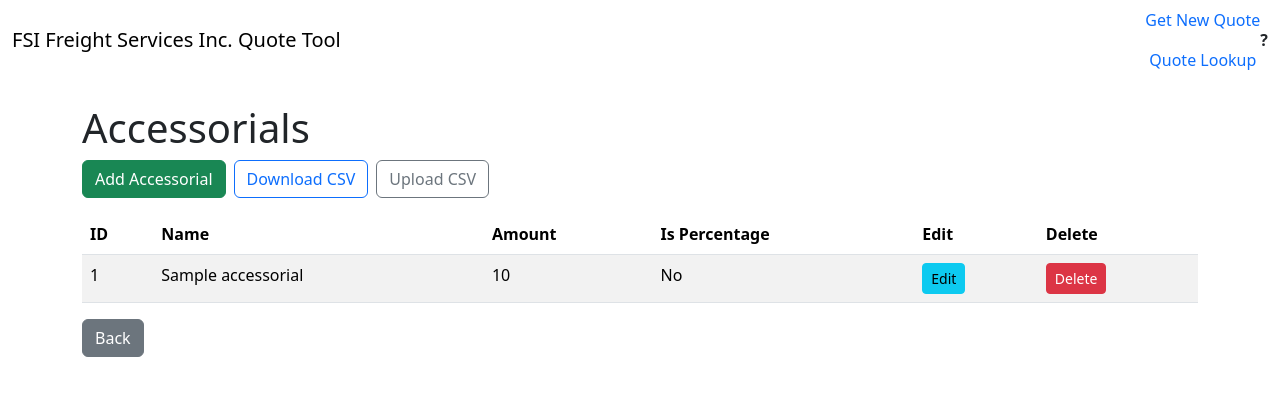
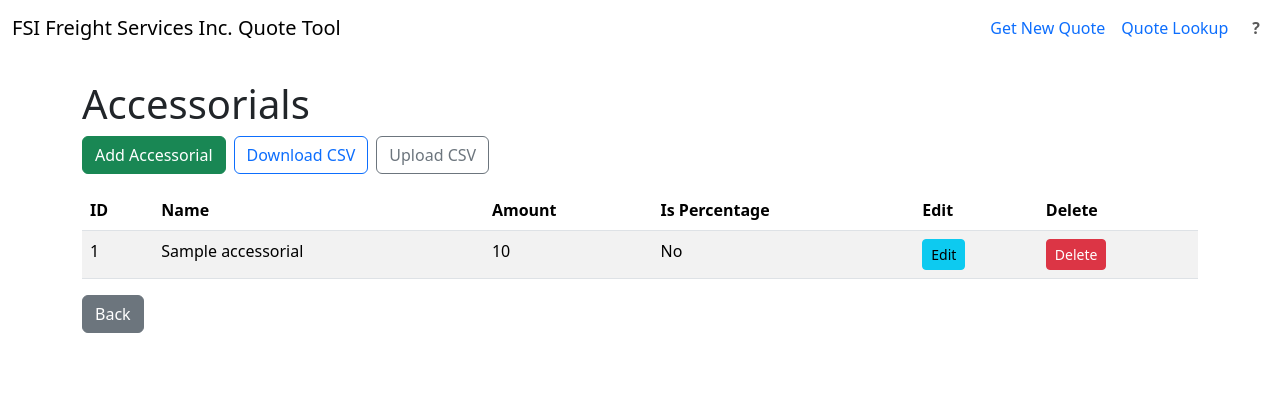
Before and after one commit to kdnye/QUOTES, a Python web app: template templates/admin_accessorials.html in a window 1280 px wide. Shown: the top 396 px of the page. Run offline with Jinja, Linux system fonts and the light colour scheme; the template is opened without the code that fills it: most values are stand-ins (such as "Sample title", 1, 10 or a date in 2020).

Commit message:
Refactor navigation bar in base.html

```diff
--- a/templates/base.html
+++ b/templates/base.html
@@ -22,6 +22,7 @@
         <span class="fsi-brand__app">Quote Tool</span>
       </span>
     </a>
+
     <button
       class="navbar-toggler fsi-navbar__toggler"
       type="button"
@@ -33,8 +34,10 @@
     >
       <span class="navbar-toggler-icon"></span>
     </button>
+
     <div class="collapse navbar-collapse fsi-navbar__collapse" id="mainNav">
-         <ul class="navbar-nav ms-auto fsi-navbar__menu d-grid gap-3">
+      <ul class="navbar-nav ms-auto fsi-navbar__menu d-flex align-items-lg-center gap-3">
+
         <li class="nav-item">
           <a class="fsi-brand__lockup d-flex align-items-center justify-content-center text-decoration-none"
              aria-hidden="true"
@@ -45,8 +48,8 @@
              aria-hidden="true"
              href="{{ url_for('quotes.lookup_quote') }}">Quote Lookup</a>
         </li>
-        </ul>
-       </div>
+
+        <li class="nav-item">
           <a
             class="nav-link fsi-nav-link fsi-nav-link--icon d-flex align-items-center justify-content-center"
             href="{{ url_for('help.help_index') }}"
@@ -56,6 +59,7 @@
             <span aria-hidden="true" class="fw-semibold">?</span>
           </a>
         </li>
+
         {% if current_user.is_authenticated %}
           {% if current_user.role == 'super_admin' or current_user.is_admin %}
             <li class="nav-item">
@@ -72,6 +76,7 @@
               <a class="nav-link fsi-nav-link" href="{{ url_for('admin_quotes.quotes_html') }}">Quotes</a>
             </li>
           {% endif %}
+
           <li class="nav-item dropdown">
             <a
               class="nav-link fsi-nav-link dropdown-toggle d-flex align-items-center gap-2"
@@ -89,16 +94,10 @@
                 Signed in as<br />
                 <strong>{{ current_user.name or current_user.email }}</strong>
               </li>
-                <li>
-                  <a class="dropdown-item" href="{{ url_for('auth.settings') }}">Account settings</a>
-                </li>
-                <li>
-                  <a class="dropdown-item" href="{{ url_for('auth.reset_request') }}">Password reset</a>
-                </li>
+              <li><a class="dropdown-item" href="{{ url_for('auth.settings') }}">Account settings</a></li>
+              <li><a class="dropdown-item" href="{{ url_for('auth.reset_request') }}">Password reset</a></li>
               <li><hr class="dropdown-divider" /></li>
-                <li>
-                  <a class="dropdown-item" href="{{ url_for('auth.logout') }}">Sign out</a>
-                </li>
+              <li><a class="dropdown-item" href="{{ url_for('auth.logout') }}">Sign out</a></li>
             </ul>
           </li>
         {% endif %}
```
Lines whose indentation alone changed are shown as unchanged.
